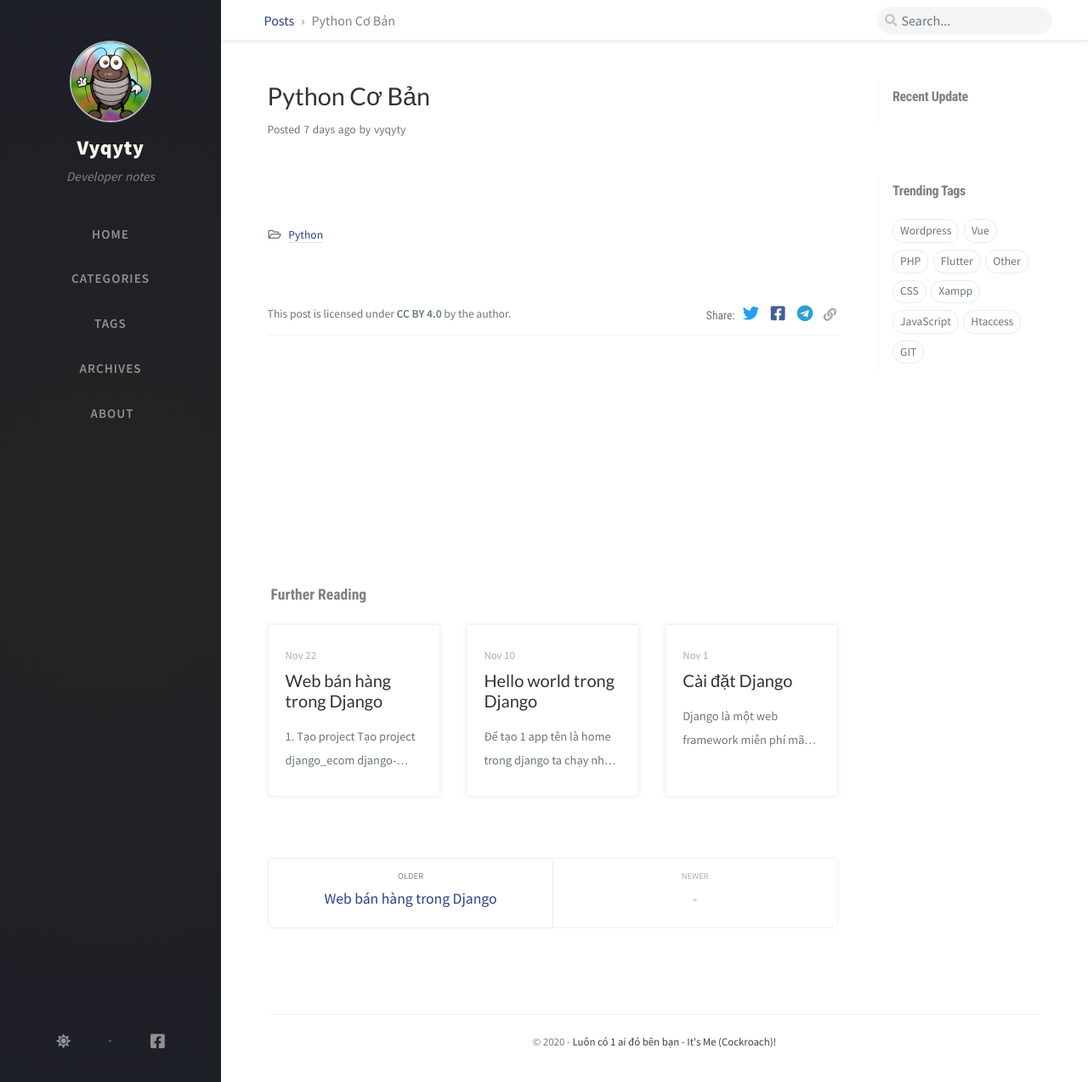
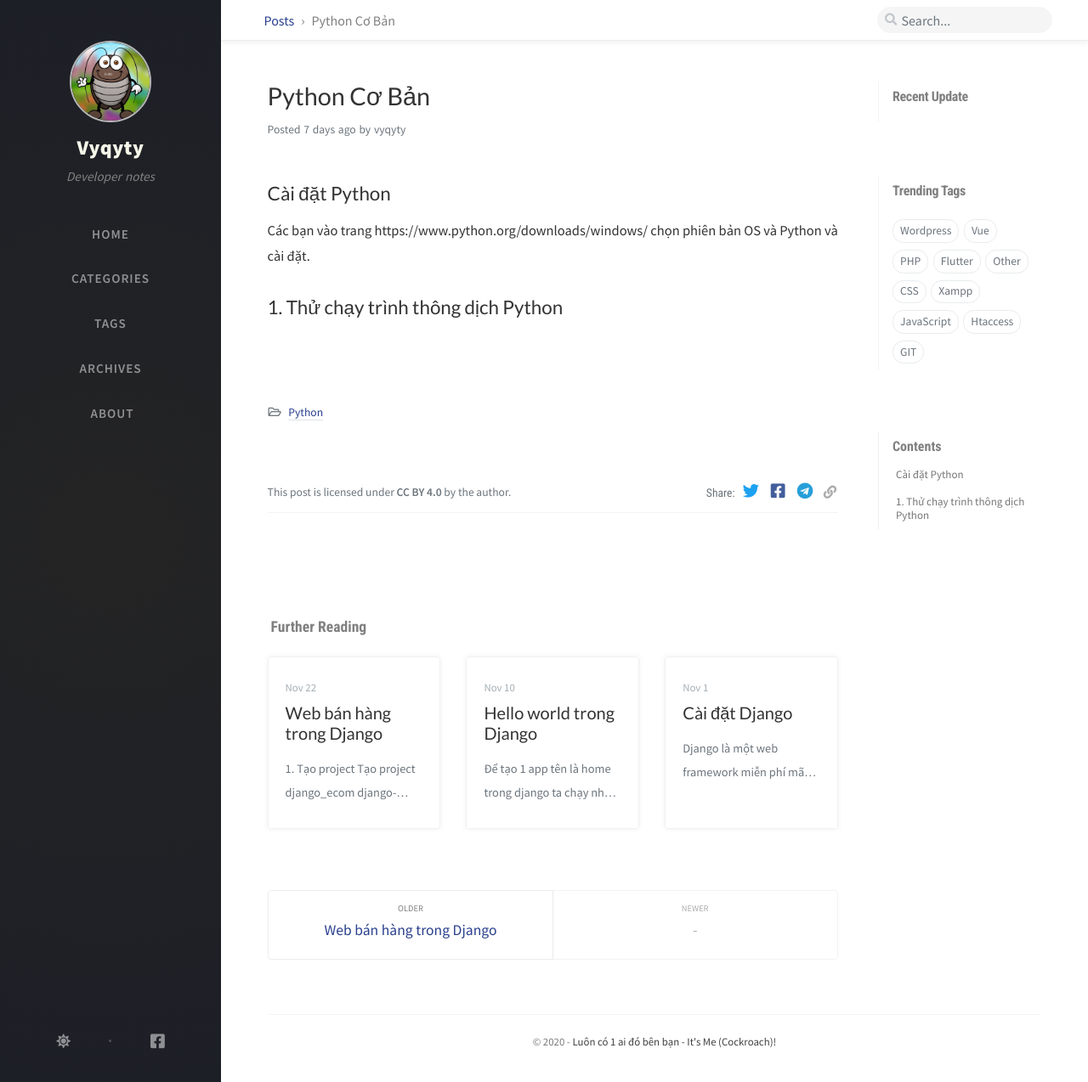
Before and after one commit to vyqyty/vyqyty.github.io, a Jekyll site: the page built from _posts/2020-12-08-python-co-ban.md, in a window 1280 px wide and 1274 px high. Shown: the whole window at 85% size. Built offline with Jekyll 4.4.1, drawn with Linux system fonts in a browser that asks for light colours; nearby versions of some CDN libraries; comment, search, counter and statistics services are not loaded.

Commit message:
Update 2020-12-08-python-co-ban.md

```diff
--- a/_posts/2020-12-08-python-co-ban.md
+++ b/_posts/2020-12-08-python-co-ban.md
@@ -5,3 +5,7 @@ categories: [Python]
 tags: []
 math: true
 ---
+## Cài đặt Python
+Các bạn vào trang https://www.python.org/downloads/windows/ chọn phiên bản OS và Python và cài đặt.
+
+## 1. Thử chạy trình thông dịch Python
```
